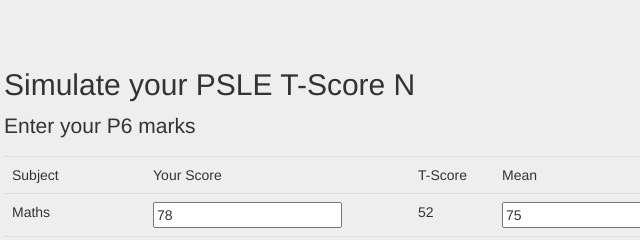
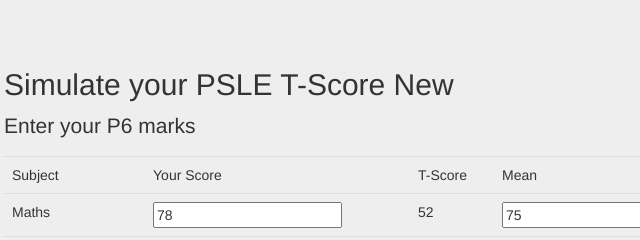
Before and after one commit to michaelbetsy/michaelbetsy.github.io, a plain HTML site: page index.html in a window 1280 px wide. Shown: the top 240 px of the page, 126-766 px from the left. Drawn offline with nearby package versions, Linux system fonts and the light colour scheme.

Commit message:
Add to cpanel

```diff
--- a/index.html
+++ b/index.html
@@ -9,7 +9,7 @@
 
 <div ng-app="myApp" ng-controller="myCtrl" class="container">
 <div class="jumbotron">
-        <h2>Simulate your PSLE T-Score N</h2>
+        <h2>Simulate your PSLE T-Score New</h2>
 
 
    <p>Enter your P6 marks</p>
```
